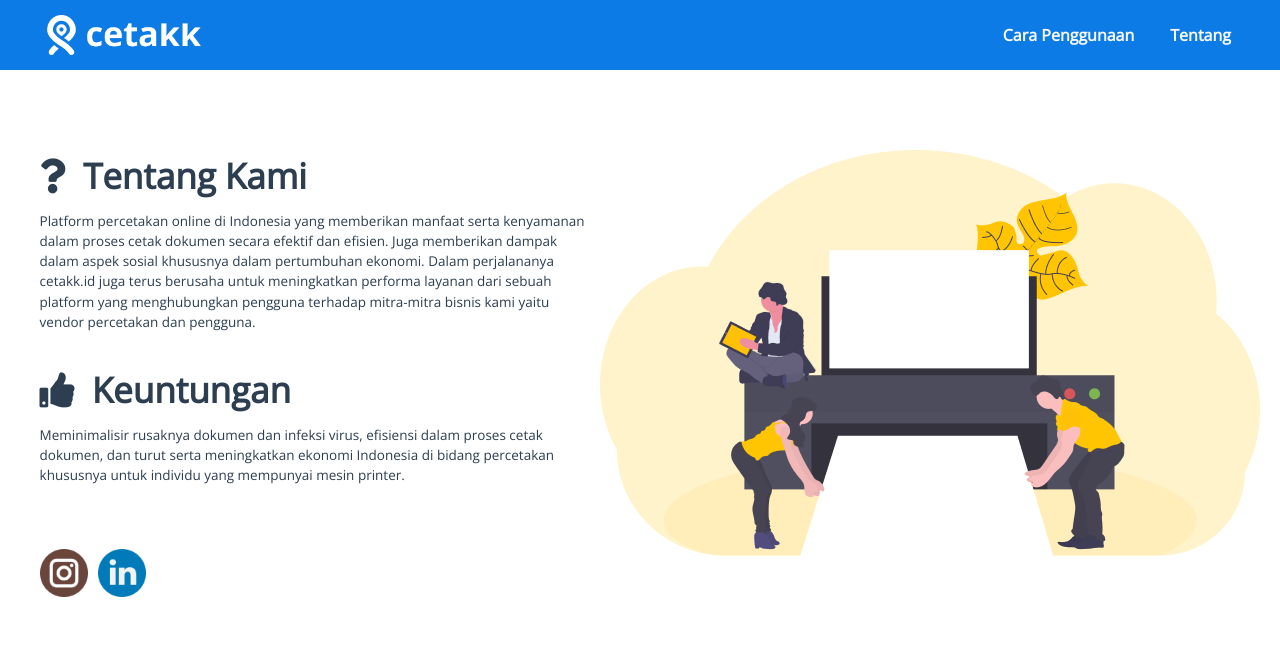
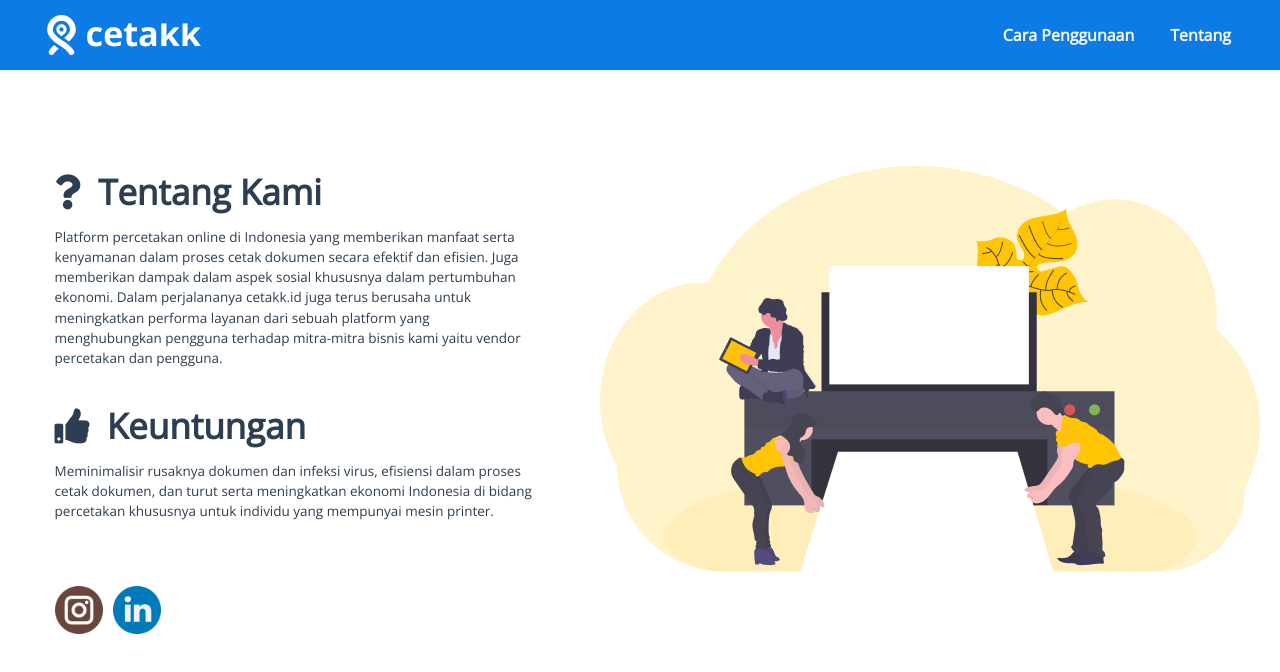
Before and after one commit to saintfactory/cetak-landingpage, a Vue app: page /tentang in a window 1280 px wide. Shown: the top 672 px of the page. Built offline with nearby package versions, Linux system fonts and the light colour scheme; no server answers.

Commit message:
Merging mobile ui

```diff
--- a/src/components/customer/DashboardCustomer.vue
+++ b/src/components/customer/DashboardCustomer.vue
@@ -4,7 +4,9 @@
     <!-- Sidebar -->
     <div class="text-left" id="sidebar-wrapper">
       <div class="sidebar-heading p-4 text-center">
-        <img src="../../assets/cetakkPutih.png" alt="Logo Cetakk.id" />
+        <router-link to="/home">
+          <img src="../../assets/cetakkPutih.png" alt="Logo Cetakk.id" />
+        </router-link>
       </div>
       <div class="list-group list-group-flush">
           <section class="mt-3">
--- a/src/components/customer/PilihVendor.vue
+++ b/src/components/customer/PilihVendor.vue
@@ -1,7 +1,7 @@
 <template>
   <div class="profilUser">
     <div class="row my-4">
-      <input type="text" class="w-100 d-block form-control searchbar" placeholder="Cari Vendor" v-model="search" />
+      <input type="text" class="w-100 mx-3 d-block form-control searchbar" placeholder="Cari Vendor" v-model="search" />
     </div>
     <div class="row" v-for="vendor in filteredList" :key="vendor.id">
       <div class="col-md-3 col-sm-6 mb-2" v-for="vendor in vendors" :key="vendor.id">
@@ -54,7 +54,7 @@ export default {
         {
           id: 1,
           name: 'Keylacopier • Owner',
-          address: 'Jl. Jaliurang KM.13 Besi, Sukoharjo, Ngaglik, Sleman',
+          address: 'Jl. Kaliurang KM.13 Besi, Sukoharjo, Ngaglik, Sleman',
           imgLink: 'https://static.pexels.com/photos/7096/people-woman-coffee-meeting.jpg',
           orderLink: 'https://s.id/vendor1'
         },
--- a/src/components/homepage/Home.vue
+++ b/src/components/homepage/Home.vue
@@ -76,26 +76,10 @@
 		<div class="super-foot bg-dark cover row justify-content-md-center copyrights">
 			<div class="col-md-8 p-4">
 				<img src="../../assets/img/LogoteksPutih.png" alt="" class="mb-3 footerCredit">
-				<p class="text-light font-primary">Copyright Cetak.Id 2019</p>
+				<p class="text-light font-primary">Copyright Cetakk.Id 2019</p>
 			</div>
 
 			<div class="col-md-4 p-4 medsos">
-				<!-- <table class="table table-sm table-borderless">
-					<thead class="font-primary text-light font-weight-bold">
-						<th>Navigasi</th>
-						<th>Sosial Media</th>
-					</thead>
-					<tbody>
-						<tr>
-							<td><a><router-link to='/tentang-kami' class="text-light font-smaller">Tentang Kami</router-link></a></td>
-							<td><a class="text-light font-smaller" href="https://www.instagram.com/cetakkid.official/">Instagram</a></td>
-						</tr>
-						<tr>
-							<td><a><router-link to='/tentang-kami' class="text-light font-smaller">Cara Cetak</router-link></a></td>
-							<td><a class="text-light font-smaller" href="https://www.linkedin.com/company/cetakk-id/">LinkedIn</a></td>
-						</tr>
-					</tbody>
-				</table> -->
 				<a href="https://www.instagram.com/cetakkid.official/">
                     <img class="img-tumbs" src="../../assets/img/instagramwhite.png" alt="">
                 </a>
@@ -103,9 +87,7 @@
                     <img class="img-tumbs" src="../../assets/img/linkedinwhite.png" alt="">
                 </a>
 			</div>
-
 		</div>
-
 	</div>
 </template>
 
--- a/src/components/homepage/TentangKami.vue
+++ b/src/components/homepage/TentangKami.vue
@@ -2,7 +2,7 @@
 <div class="hero">
     <div class="row justify-content-md-center">
         <div class="col-md-5 text-left">
-            <div class="row mb-3">
+            <div class="row m-3">
                 <span class="superFont font-weight-bold mb-2"><i class="fas fa-question mr-2"></i> Tentang Kami</span>
                 <p>Platform percetakan online di Indonesia yang memberikan manfaat serta kenyamanan dalam proses cetak dokumen secara efektif dan efisien.
                 Juga memberikan dampak dalam aspek sosial khususnya dalam pertumbuhan ekonomi.
@@ -10,26 +10,27 @@
                 pengguna terhadap mitra-mitra bisnis kami yaitu vendor percetakan dan pengguna.</p>
             </div>
 
-            <div class="row mb-3">
+            <div class="row m-3">
                 <span class="superFont font-weight-bold mb-2"><i class="fas fa-thumbs-up mr-2"></i> Keuntungan</span>
                 <p>Meminimalisir rusaknya dokumen dan infeksi virus, efisiensi dalam proses cetak dokumen,
                 dan turut serta meningkatkan ekonomi Indonesia di bidang percetakan
                 khususnya untuk individu yang mempunyai mesin printer.</p>
             </div>
 
-            <div class="row mb-3 mt-5">
+            <div class="row m-3 mt-5">
                 <a href="https://www.instagram.com/cetakkid.official/">
-                    <img class="img-tumbs" src="../../assets/img/instagram.png" alt="">
+                    <img class="img-tumbs" src="../../assets/img/instagram.png" alt="instagram">
                 </a>
                 <a href="https://www.linkedin.com/company/cetakk-id/">
-                    <img class="img-tumbs" src="../../assets/img/linkedin.png" alt="">
+                    <img class="img-tumbs" src="../../assets/img/linkedin.png" alt="instagram">
                 </a>
             </div>
         </div>
-        <div class="col-md-6">
-            <img src="../../assets/home-paid.png" alt="">
+        <div class="col-md-6 m-3">
+            <img src="../../assets/home-paid.png" alt="Tentang Kami" class="img-about" >
         </div>
     </div>
+
 </div>
 </template>
 
@@ -66,4 +67,15 @@ p{
 	transform: scale(1.1) !important
 }
 
+.img-about {
+    min-width: 100%;
+}
+
+@media (max-width: 600px) {
+    .img-about {
+        min-width: 100%;
+        visibility: hidden;
+        display: none;
+    }
+}
 </style>
```
